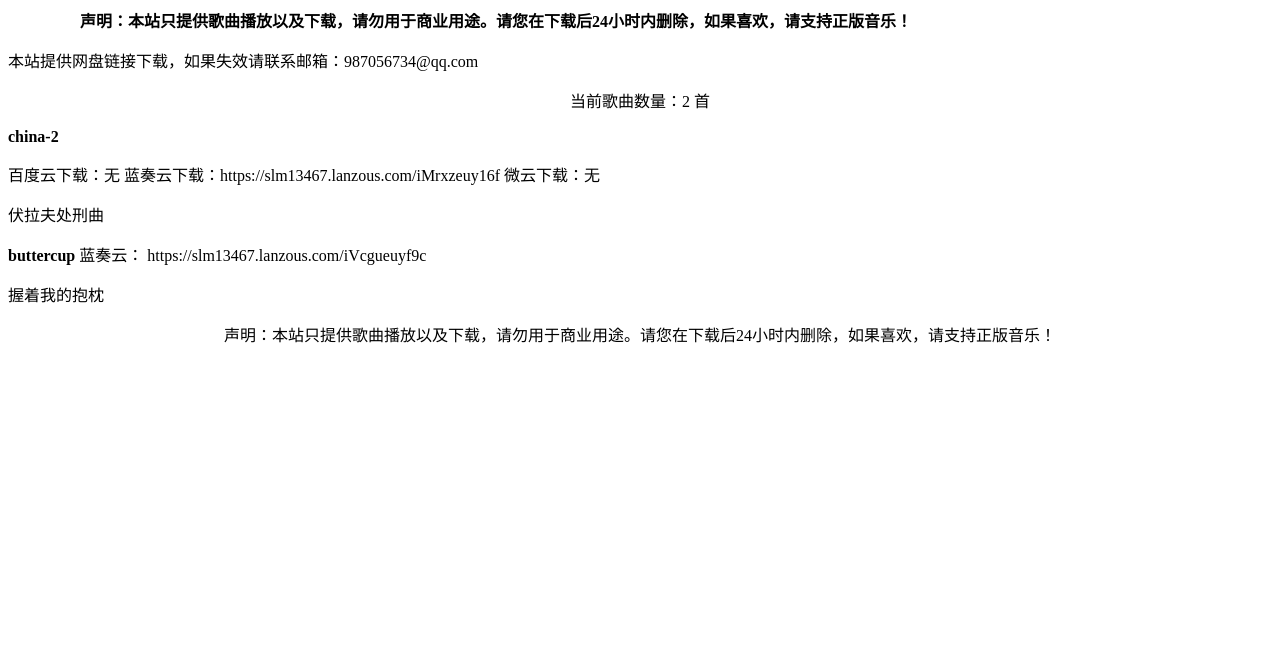
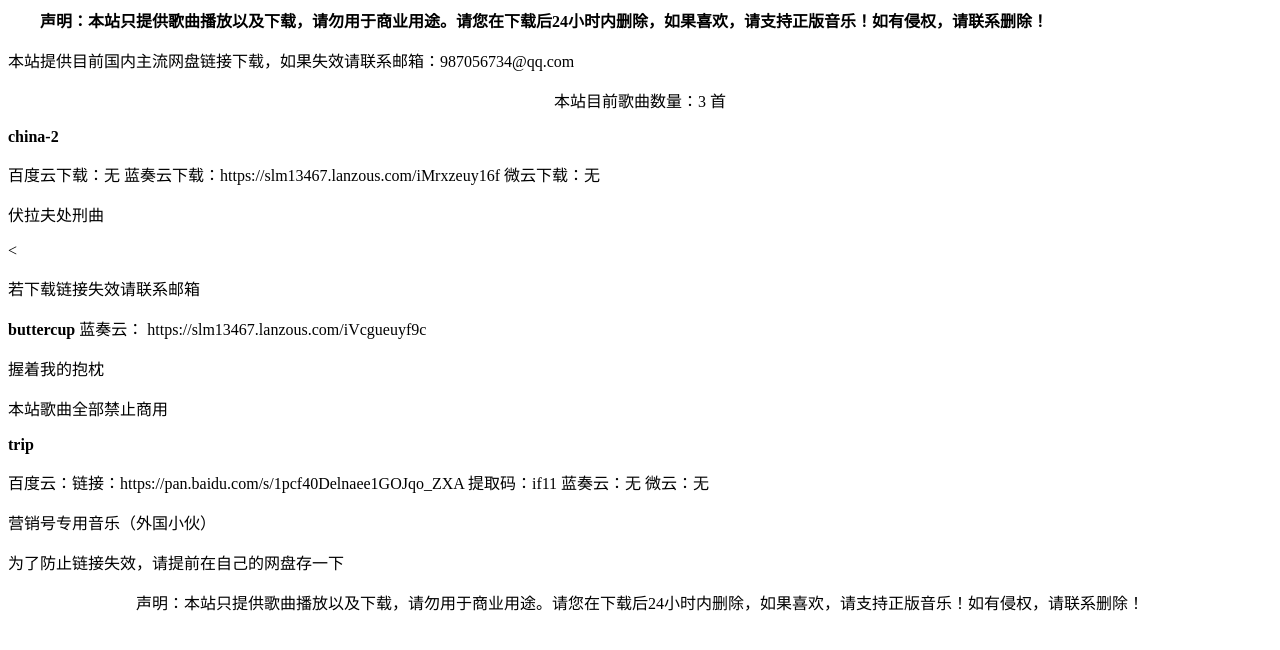
Before and after one commit to shilaimudown/shilaimudown.github.io, a plain HTML site: page index.htm in a window 1280 px wide. Drawn offline with Linux system fonts and the light colour scheme.

Commit message:
Update index.htm

```diff
--- a/index.htm
+++ b/index.htm
@@ -1,24 +1,31 @@
 <html>
    <head>
-      <title>下载歌曲</title>
-  </head>
-  <body>
-  <b>声明：本站只提供歌曲播放以及下载，请勿用于商业用途。请您在下载后24小时内删除，如果喜欢，请支持正版音乐！</b>
-  <p>本站提供网盘链接下载，如果失效请联系邮箱：987056734@qq.com</p>
- <center><p>当前歌曲数量：2   首</p></center>
+    <title>首页——史莱姆歌曲下载网</title>
+  </head>
+  <body>
+  <b>声明：本站只提供歌曲播放以及下载，请勿用于商业用途。请您在下载后24小时内删除，如果喜欢，请支持正版音乐！如有侵权，请联系删除！</b>
+  <p>本站提供目前国内主流网盘链接下载，如果失效请联系邮箱：987056734@qq.com</p>
+ <center><p>本站目前歌曲数量：3  首</p></center>
 
 
 <b>china-2</b>
 <p> 百度云下载：无
 蓝奏云下载：https://slm13467.lanzous.com/iMrxzeuy16f
 微云下载：无</p>
-<p>伏拉夫处刑曲</p>
-
+<p>伏拉夫处刑曲</p><
+   <p>若下载链接失效请联系邮箱</p>
    <b>buttercup</b>
   蓝奏云： https://slm13467.lanzous.com/iVcgueuyf9c
    <p>握着我的抱枕</p>
-
-   <center><p>声明：本站只提供歌曲播放以及下载，请勿用于商业用途。请您在下载后24小时内删除，如果喜欢，请支持正版音乐！</p></center>
+ <p>本站歌曲全部禁止商用</p>
+   <b>trip</b>
+   <p>百度云：链接：https://pan.baidu.com/s/1pcf40Delnaee1GOJqo_ZXA
+提取码：if11
+   蓝奏云：无
+    微云：无</p>
+   <p>营销号专用音乐（外国小伙）</p>
+ <p>为了防止链接失效，请提前在自己的网盘存一下</p>
+   <center><p>声明：本站只提供歌曲播放以及下载，请勿用于商业用途。请您在下载后24小时内删除，如果喜欢，请支持正版音乐！如有侵权，请联系删除！</p></center>
 
 
     </body>
```
